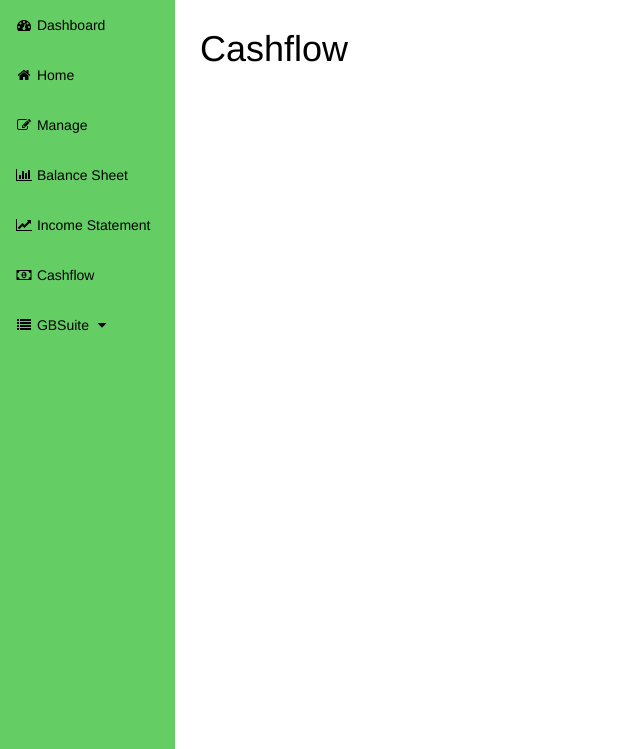
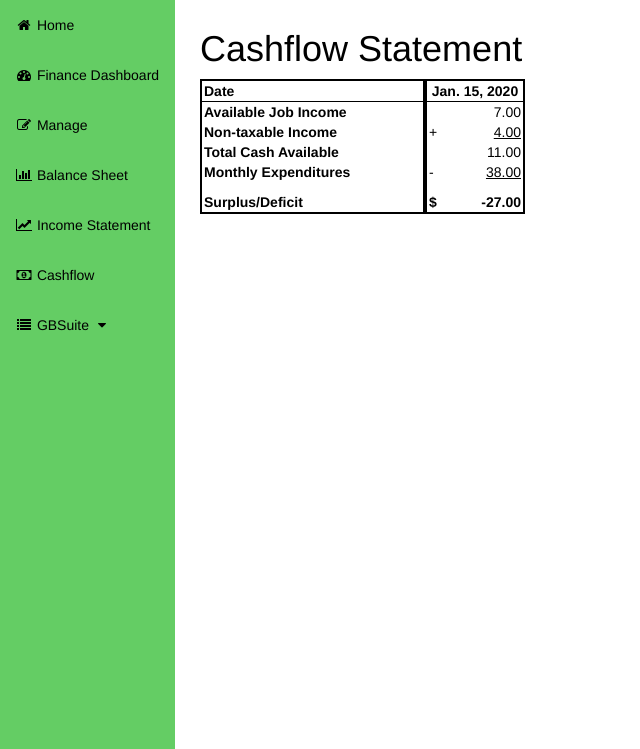
Before and after one commit to HunterProgram22/GBSuite, a Django app: page /GBFinance/cash/ in a window 1280 px wide. Shown: the part 51-800 px from the top of the page, without its empty margins (0-640 px from the left). Run offline with Django 3.2, Linux system fonts and the light colour scheme; a user stored in the database is signed in; tables that the repository leaves empty hold one stand-in row (values such as "Sample post"); lists and menus that the app fills with data are empty; some libraries are stand-ins or nearby versions.

Commit message:
Updated GBFinance to create dashboard and deleted unused templates

```diff
--- a/GBFinance/models.py
+++ b/GBFinance/models.py
@@ -36,6 +36,9 @@ class MonthBal(models.Model):
             totalsave = self.fifththird_save + self.huntington_save \
                 + self.capone_save + self.amex_save
             return totalsave
+
+        def current_cash(self):
+            return (self.total_check() + self.total_save())
 
         def total_invest(self):
             totalinvest = self.buckeye_invest + self.deacon_invest
@@ -227,3 +230,12 @@ class MonthInc(models.Model):
 
     def total_surplus(self):
         return self.net_income() - self.total_expenditures()
+
+    def available_job_income(self):
+        return (self.total_grossjob_income() - (self.total_deductions()+self.opers_retirement))
+
+    def cash_available(self):
+        return self.available_job_income() + self.total_nontaxable_income()
+
+    def cashflow(self):
+        return (self.cash_available() - self.total_expenditures())
--- a/GBFinance/templates/GBFinance/base.html
+++ b/GBFinance/templates/GBFinance/base.html
@@ -112,10 +112,10 @@
             <div class="collapse navbar-collapse navbar-ex1-collapse">
                 <ul class="nav navbar-nav side-nav">
                     <li>
-                        <a href="/"><i class="fa fa-fw fa-dashboard"></i> Dashboard</a>
+                        <a href="/"><i class="fa fa-fw fa-home"></i> Home</a>
                     </li>
                     <li>
-                        <a href="{% url 'GBFinancehome' %}"><i class="fa fa-fw fa-home"></i> Home</a>
+                        <a href="{% url 'GBFinancehome' %}"><i class="fa fa-fw fa-dashboard"></i> Finance Dashboard</a>
                     </li>
                     <li>
                         <a href="{% url 'GBFinancemanage' %}"><i class="fa fa-fw fa-edit"></i> Manage</a>
--- a/GBFinance/templates/GBFinance/cashflow.html
+++ b/GBFinance/templates/GBFinance/cashflow.html
@@ -1,5 +1,70 @@
 {% extends 'GBFinance/base.html' %}
 
 {% block content %}
-<h1>Cashflow</h1>
+{% load humanize %}
+
+<style>
+td, th {
+  padding-right: 2px;
+  padding-left: 2px;
+}
+
+.blank_row {
+    height: 10px;
+}
+
+#content {
+  float: left;
+  width: 100px;
+  background-color: #fff;
+  text-align: right;
+  margin-right: 15px;
+}
+#accountnames {
+  float: left;
+  width: 225px;
+  background-color: #fff;
+}
+#cleared {
+  clear: both;
+}
+
+#dollar, #plus, #minus {
+    float: left;
+}
+</style>
+<h1>Cashflow Statement</h1>
+
+<div id="sheet-wrapper">
+    <div id="accountnames">
+        <table width="100%" style="border: 2px solid black;">
+            <tr style="border: 1px solid black;"><th>Date</th></tr>
+            <tr><th>Available Job Income</th></tr>
+            <tr><th>Non-taxable Income</th></tr>
+            <tr><th>Total Cash Available</th></tr>
+            <tr><th>Monthly Expenditures</th></tr>
+            <tr class="blank_row"><td></td></tr>
+            <tr><th>Surplus/Deficit</th></tr>
+
+        </table>
+    </div>
+
+    {% for field in month_cash %}
+    <div id="content">
+        <table width="100%" style="border: 2px solid black; padding: 2px;">
+
+            <tr style="text-align: center; border: 1px solid black;"><td>
+            <b>{{ field.date }}</b>
+            </td></tr>
+            <tr><td>{{ field.available_job_income | intcomma }}</td></tr>
+            <tr><td><u><span id="plus">+</span>{{ field.total_nontaxable_income | intcomma }}</u></td></tr>
+            <tr><td>{{ field.cash_available | intcomma }}</td></tr>
+            <tr><td><u><span id="minus">-</span>{{ field.total_expenditures | intcomma }}</u></td></tr>
+            <tr class="blank_row"><td></td></tr>
+            <tr class="totalrow"><td><b><span id="dollar">$</span>{{ field.cashflow | intcomma }}</b></td></tr>
+
+
+        </table>
+    </div>
+    {% endfor %}
 {% endblock %}
--- a/GBFinance/templates/GBFinance/manage.html
+++ b/GBFinance/templates/GBFinance/manage.html
@@ -14,9 +14,4 @@
         <span><b> Add Monthly Income Statement</b></span></a>
     </div>
 
-    <div class="menu-select">
-        <a href="{% url 'cash_new' %}" class="top-menu">
-        <span><b> Add Monthly Cashflow</b></span></a>
-    </div>
-
 {% endblock %}
--- a/GBFinance/urls.py
+++ b/GBFinance/urls.py
@@ -1,7 +1,7 @@
 from django.conf.urls import url
 from django.contrib.auth.decorators import login_required
 from .views import Home, Manage, Balance, Balance_new, Income, Income_new, \
-    Cash, Cash_new
+    Cash
 
 urlpatterns = [
         url(r'^manage/$', login_required(Manage.as_view()), name='GBFinancemanage'),
@@ -10,6 +10,5 @@ urlpatterns = [
         url(r'^income/$', login_required(Income.as_view()), name='GBFinanceincome'),
         url(r'^income/new/$', login_required(Income_new.as_view()), name='income_new'),
         url(r'^cash/$', login_required(Cash.as_view()), name='GBFinancecash'),
-        url(r'^cash/new/$', login_required(Cash_new.as_view()), name='cash_new'),
         url(r'^$', login_required(Home.as_view()), name='GBFinancehome'),
     ]
--- a/GBFinance/views.py
+++ b/GBFinance/views.py
@@ -6,7 +6,10 @@ from .models import MonthBal, MonthInc
 
 class Home(View):
     def get(self, request):
-        return render(request, 'GBFinance/home.html', {})
+        dash_balance = MonthBal.objects.latest('date')
+        dash_income = MonthInc.objects.latest('date')
+        return render(request, 'GBFinance/home.html', {'dash_balance': dash_balance,
+        'dash_income': dash_income})
 
 class Manage(View):
     def get(self, request):
@@ -52,9 +55,6 @@ class Income_new(View):
 
 class Cash(View):
     def get(self, request):
-        return render(request, 'GBFinance/cashflow.html', {})
-
-class Cash_new(View):
-    def get(self, request):
-        #form = CashflowForm()
-        return render(request, 'GBFinance/cash_edit.html', {})
+        month_cash = MonthInc.objects.all().order_by('-date')
+        month_cash = month_cash[0:2]
+        return render(request, 'GBFinance/cashflow.html', {'month_cash': month_cash})
```
Also changed, not shown: GBFinance/templates/GBFinance/base3.html (deleted, +0 -79 lines), GBFinance/templates/GBFinance/home.html (+26 -1 lines), GBFinance/templates/GBFinance/mainhome.html (deleted, +0 -77 lines), GBFinance/templates/GBFinance/working.html (deleted, +0 -38 lines), GBFinance/templates/GBFinance/cash_edit.html (deleted).
